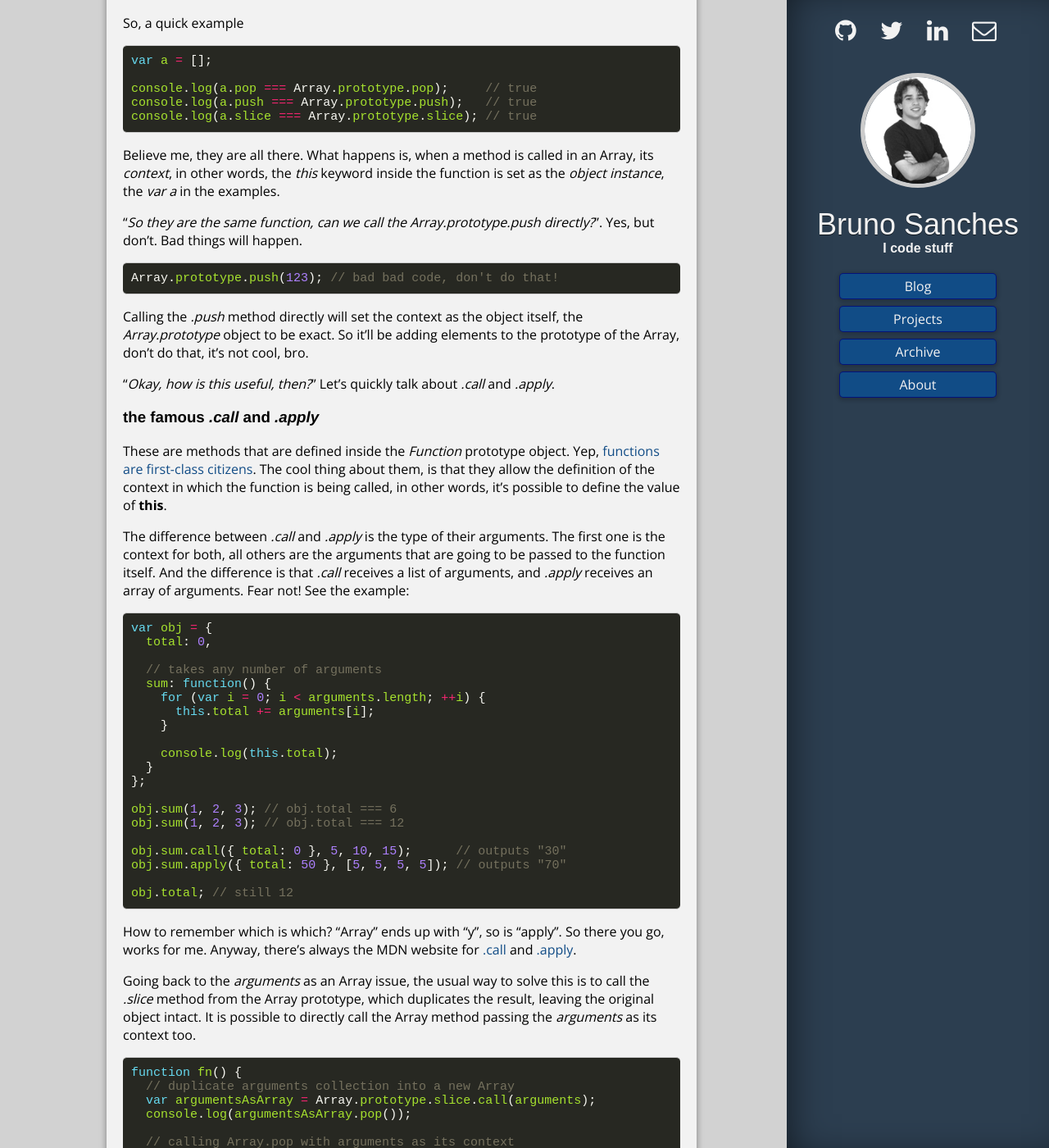
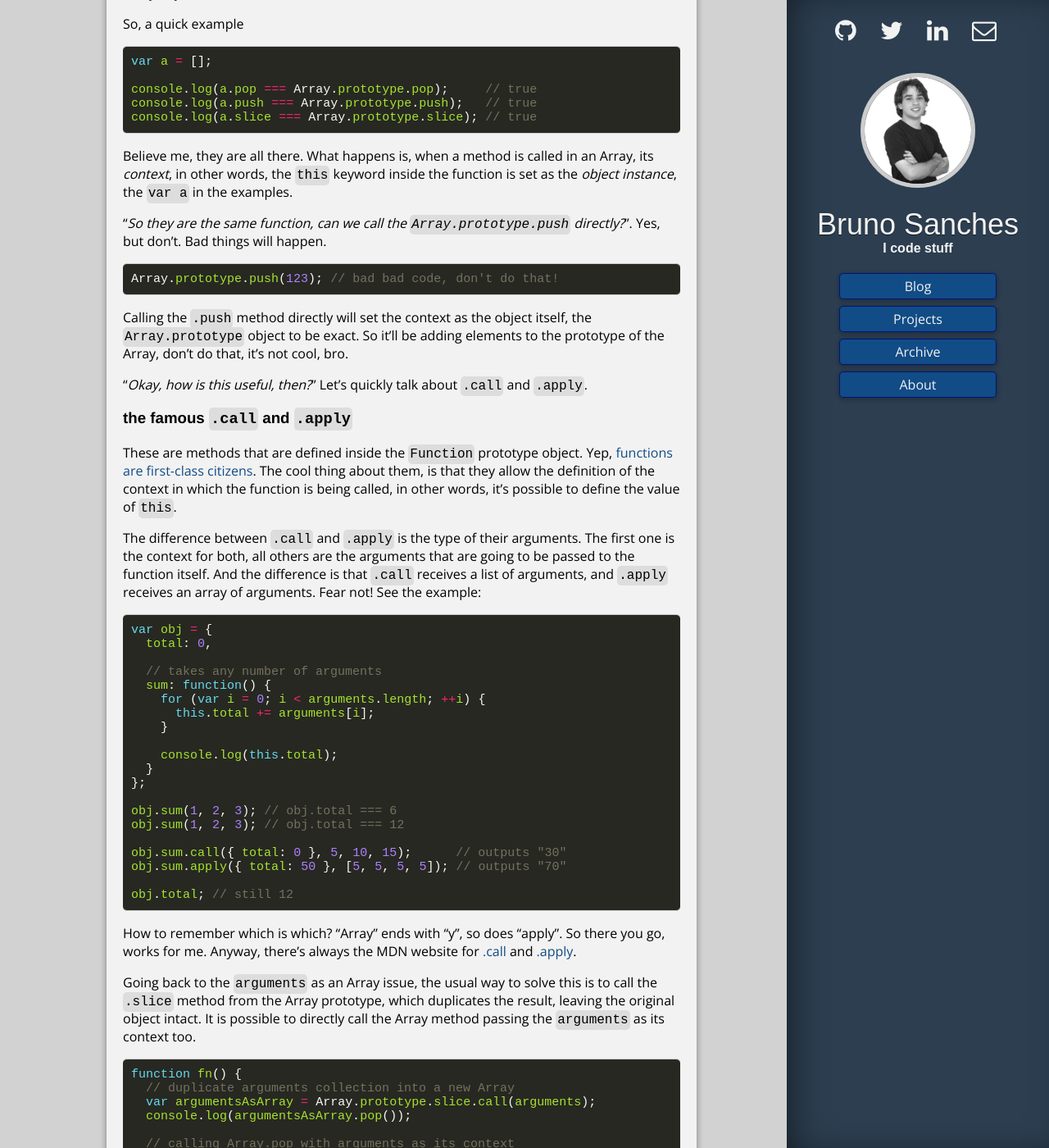
Before and after one commit to brunops/brunops.github.io, a Jekyll site: the page built from _posts/2014-01-02-fooling-array-push.markdown, in a window 1280 px wide and 1400 px high, scrolled down 1404 px. Shown: the whole window at 82% size. Built offline with Jekyll 4.4.1, drawn with Linux system fonts in a browser that asks for light colours; some web fonts are replaced; Markdown is read by kramdown in place of the engine named in the settings; comment, search, counter and statistics services are not loaded; some of the changed text lies outside the part shown.

Commit message:
Update code snippets in text to <code> tag instead of leaving them italic

```diff
--- a/_posts/2014-01-02-fooling-array-push.markdown
+++ b/_posts/2014-01-02-fooling-array-push.markdown
@@ -19,7 +19,7 @@ console.log(a.length); // 3 - only the elements of the collection are counted
 console.log(a.hey);    // 123 yup, it's there
 {% endhighlight %}
 
-Nothing really surprising, just a property of an object. Another way to add elements to an array, is to use the _.push_ method, which takes an element and appends it to the end of the array.
+Nothing really surprising, just a property of an object. Another way to add elements to an array, is to use the `.push` method, which takes an element and appends it to the end of the array.
 
 {% highlight javascript %}
 var a = [];
@@ -30,11 +30,11 @@ a.push(2); // [0, 1, 2]
 console.log(a.length); // 3 - same thing here..
 {% endhighlight %}
 
-Both methods are going to increase the special _.length_ property of the array, which stores how many elements there are in the collection.
+Both methods are going to increase the special `.length` property of the array, which stores how many elements there are in the collection.
 
-So arrays are objects. Would it be possible to use Array methods onto normal objects? Yes, sir. The really common example is, the magical _arguments_ variable that is silently passed in all function calls:
+So arrays are objects. Would it be possible to use Array methods onto normal objects? Yes, sir. The really common example is, the magical `arguments` variable that is silently passed in all function calls:
 
-###the arguments variable
+###the `arguments` variable
 {% highlight javascript %}
 function myFunction(arg1, arg2) {
   console.log("arg1 === arguments[0]? ", arg1 === arguments[0]);
@@ -72,22 +72,22 @@ console.log(a.push === Array.prototype.push);   // true
 console.log(a.slice === Array.prototype.slice); // true
 {% endhighlight %}
 
-Believe me, they are all there. What happens is, when a method is called in an Array, its _context_, in other words, the _this_ keyword inside the function is set as the _object instance_, the _var a_ in the examples.
+Believe me, they are all there. What happens is, when a method is called in an Array, its _context_, in other words, the `this` keyword inside the function is set as the _object instance_, the `var a` in the examples.
 
-"_So they are the same function, can we call the Array.prototype.push directly?_". Yes, but don't. Bad things will happen.
+"_So they are the same function, can we call the `Array.prototype.push` directly?_". Yes, but don't. Bad things will happen.
 
 {% highlight javascript %}
 Array.prototype.push(123); // bad bad code, don't do that!
 {% endhighlight %}
 
-Calling the _.push_ method directly will set the context as the object itself, the _Array.prototype_ object to be exact. So it'll be adding elements to the prototype of the Array, don't do that, it's not cool, bro.
+Calling the `.push` method directly will set the context as the object itself, the `Array.prototype` object to be exact. So it'll be adding elements to the prototype of the Array, don't do that, it's not cool, bro.
 
-"_Okay, how is this useful, then?_" Let's quickly talk about _.call_ and _.apply_.
+"_Okay, how is this useful, then?_" Let's quickly talk about `.call` and `.apply`.
 
-###the famous _.call_ and _.apply_
-These are methods that are defined inside the _Function_ prototype object. Yep, <a href="http://en.wikipedia.org/wiki/First-class_citizen" target="_blank">functions are first-class citizens</a>. The cool thing about them, is that they allow the definition of the context in which the function is being called, in other words, it's possible to define the value of **this**.
+###the famous `.call` and `.apply`
+These are methods that are defined inside the `Function` prototype object. Yep, <a href="http://en.wikipedia.org/wiki/First-class_citizen" target="_blank">functions are first-class citizens</a>. The cool thing about them, is that they allow the definition of the context in which the function is being called, in other words, it's possible to define the value of `this`.
 
-The difference between _.call_ and _.apply_ is the type of their arguments. The first one is the context for both, all others are the arguments that are going to be passed to the function itself. And the difference is that _.call_ receives a list of arguments, and _.apply_ receives an array of arguments. Fear not! See the example:
+The difference between `.call` and `.apply` is the type of their arguments. The first one is the context for both, all others are the arguments that are going to be passed to the function itself. And the difference is that `.call` receives a list of arguments, and `.apply` receives an array of arguments. Fear not! See the example:
 
 {% highlight javascript %}
 var obj = {
@@ -112,9 +112,9 @@ obj.sum.apply({ total: 50 }, [5, 5, 5, 5]); // outputs "70"
 obj.total; // still 12
 {% endhighlight %}
 
-How to remember which is which? "Array" ends up with "y", so is "apply". So there you go, works for me. Anyway, there's always the MDN website for <a href="https://developer.mozilla.org/en-US/docs/Web/JavaScript/Reference/Global_Objects/Function/call" target="_blank">.call</a> and <a href="https://developer.mozilla.org/en-US/docs/Web/JavaScript/Reference/Global_Objects/Function/apply" target="_blank">.apply</a>.
+How to remember which is which? "Array" ends with "y", so does "apply". So there you go, works for me. Anyway, there's always the MDN website for <a href="https://developer.mozilla.org/en-US/docs/Web/JavaScript/Reference/Global_Objects/Function/call" target="_blank">.call</a> and <a href="https://developer.mozilla.org/en-US/docs/Web/JavaScript/Reference/Global_Objects/Function/apply" target="_blank">.apply</a>.
 
-Going back to the _arguments_ as an Array issue, the usual way to solve this is to call the _.slice_ method from the Array prototype, which duplicates the result, leaving the original object intact. It is possible to directly call the Array method passing the _arguments_ as its context too.
+Going back to the `arguments` as an Array issue, the usual way to solve this is to call the `.slice` method from the Array prototype, which duplicates the result, leaving the original object intact. It is possible to directly call the Array method passing the `arguments` as its context too.
 
 {% highlight javascript %}
 function fn() {
@@ -133,9 +133,9 @@ fn(1, 2, 3); // 3, 3 and 2
 
 After this theory, let's talk about what this article is about..
 
-###fooling the Array _.push_ method
+###fooling the Array `.push` method
 
-So we learned about Arrays methods and how to call them on different objects. But how do they actually work? What does the methods take into consideration? Let's fool _.push_.
+So we learned about Arrays methods and how to call them on different objects. But how do they actually work? What does the methods take into consideration? Let's fool `.push`.
 
 {% highlight javascript %}
 var obj = {};
@@ -148,9 +148,9 @@ console.log(obj); // Object {0: 5, 1: 10, length: 2}
 
 It's possible to check that:
 
-- _obj_ is still an Object, but not an Array
-- the _.length_ property was added to _obj_
-- a key valued pair is added each time, where the key is the current _.length_ of the object when the method was called
+- `obj` is still an Object, but not an Array
+- the `.length` property was added to `obj`
+- a key valued pair is added each time, where the key is the current `.length` of the object when the method was called
 
 So what happens if we manipulate the values?
 
@@ -171,7 +171,7 @@ Array.prototype.push.call(obj, 50);
 console.log(obj); // Object {0: 30, 1: 40, 5: 50, length: 6}
 {% endhighlight %}
 
-We can see that the _.length_ property is taken into consideration and the previous values end up being overwritten because they happen to have the same key. With these tests, it's possible to especulate that the code for _.push_ method is something like
+We can see that the `.length` property is taken into consideration and the previous values end up being overwritten because they happen to have the same key. With these tests, it's possible to especulate that the code for `.push` method is something like
 
 {% highlight javascript %}
 Array.prototype.push = function() {
@@ -184,6 +184,6 @@ Array.prototype.push = function() {
 }
 {% endhighlight %}
 
-I bet there are many cases not being covered in the implementation, but that's the bigger picture. A new property is created were the key is the value of _.length_ and the value is the argument itself, and _.length_ is incremented.
+I bet there are many cases not being covered in the implementation, but that's the bigger picture. A new property is created were the key is the value of `.length` and the value is the argument itself, and `.length` is incremented.
 
-Why would somebody use that? I don't know. It's not quite foolling the _.push_ method, **that's more like fooling ourselves**. But it's just cool to realize how stuff works and how you can use methods from other objects. The dolphin eventually appears when we know this stuff.
+Why would somebody use that? I don't know. It's not quite foolling the `.push` method, **that's more like fooling ourselves**. But it's just cool to realize how stuff works and how you can use methods from other objects. The dolphin eventually appears when we know this stuff.
```
